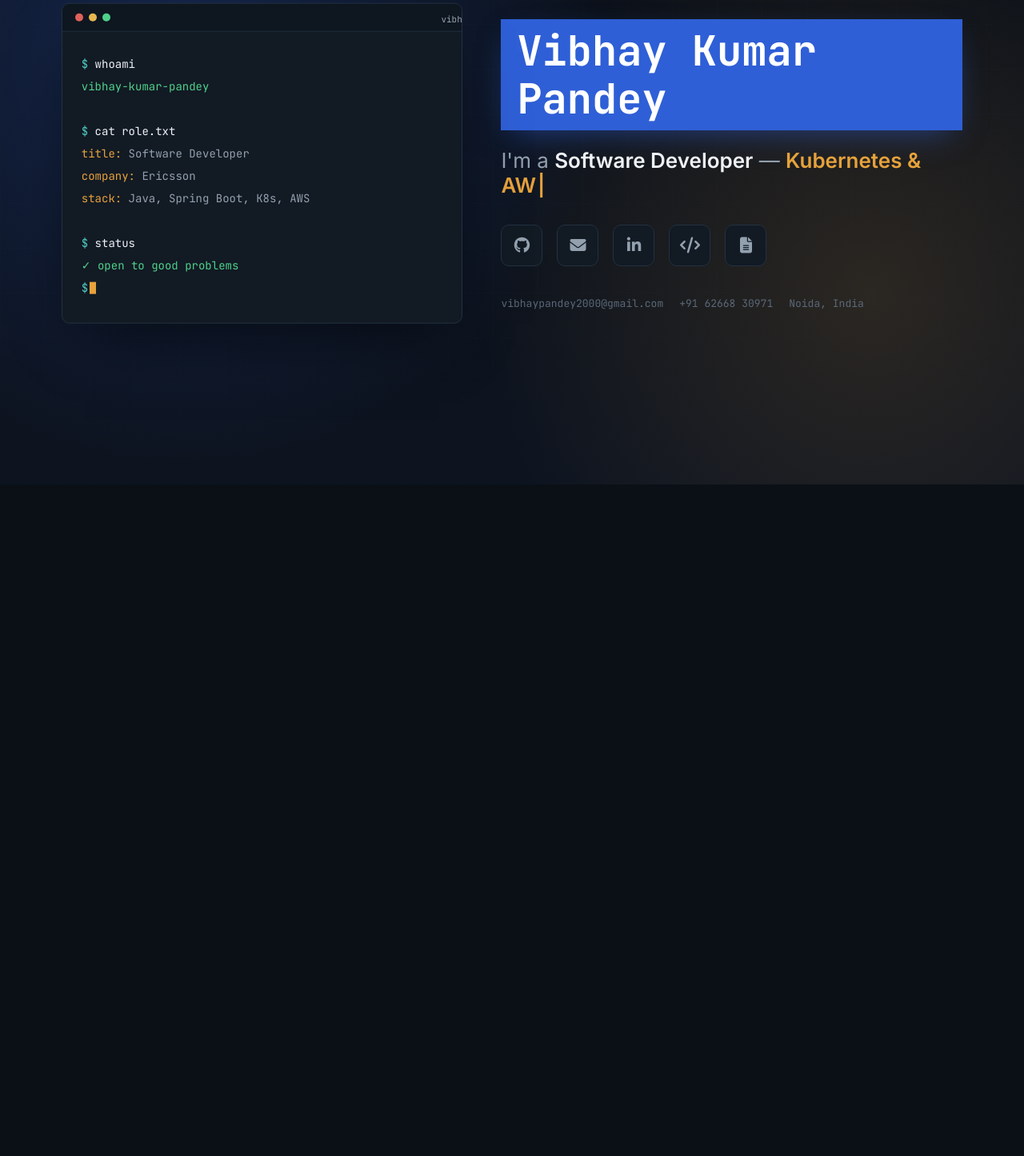
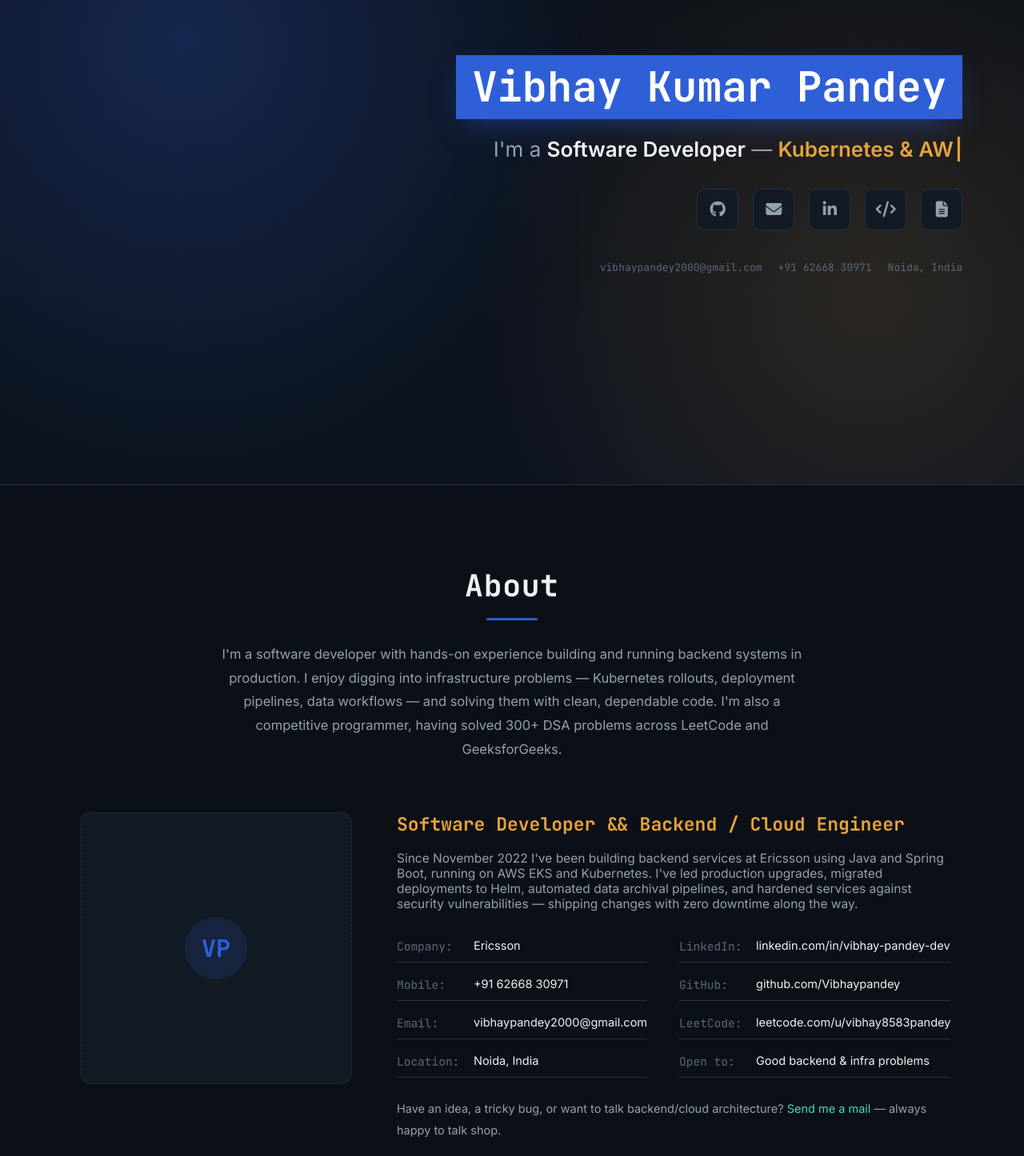
Before and after one commit to Vibhaypandey/Portfolio-website, a plain HTML site: page index.html in a window 1280 px wide. Shown: the part 194-1640 px from the top of the page at 80% size. Before the commit the page ends 800 px from the top, so only its background shows below. Drawn offline with Linux system fonts and the light colour scheme.

Commit message:
Update index.html

```diff
--- a/index.html
+++ b/index.html
@@ -68,37 +68,19 @@
   .hero-grid{
     position:relative; z-index:2;
     width:100%;
-    display:grid;
-    grid-template-columns:1fr 1.15fr;
-    gap:48px;
-    align-items:center;
+    display:flex;
+    justify-content:flex-end;
   }
 
-  /* left: decorative terminal, stands in for the portrait photo */
-  .visual{
-    background:var(--panel);
-    border:1px solid var(--panel-border);
-    border-radius:10px;
-    box-shadow:0 30px 80px -30px rgba(0,0,0,.7);
-    overflow:hidden;
-    transform:translateY(0);
-    animation:float 6s ease-in-out infinite;
+  /* name block */
+  .content{
+    padding:20px 0;
+    max-width:640px;
+    text-align:right;
   }
-  @keyframes float{0%,100%{transform:translateY(0);} 50%{transform:translateY(-10px);}}
-  .visual-bar{display:flex; align-items:center; gap:7px; padding:12px 16px; background:#0e1620; border-bottom:1px solid var(--panel-border);}
-  .visual-bar span{width:10px; height:10px; border-radius:50%;}
-  .visual-bar .r{background:#e0605a;} .visual-bar .y{background:#e6b84f;} .visual-bar .g{background:#4fd18a;}
-  .visual-bar .tag{margin-left:auto; font-family:var(--mono); font-size:11px; color:var(--text-muted);}
-  .visual-body{padding:26px 24px 30px; font-family:var(--mono); font-size:14px; line-height:2; color:var(--text-muted);}
-  .visual-body .p{color:var(--teal);}
-  .visual-body .c{color:var(--text);}
-  .visual-body .ok{color:#4fd18a;}
-  .visual-body .k{color:var(--accent-2);}
-  .caret{display:inline-block; width:8px; height:15px; background:var(--accent-2); vertical-align:middle; margin-left:2px; animation:blink 1s step-end infinite;}
+  .icon-row{justify-content:flex-end;}
+  .subline{justify-content:flex-end;}
   @keyframes blink{50%{opacity:0;}}
-
-  /* right: name block */
-  .content{padding:20px 0;}
   .name-highlight{
     display:inline-block;
     background:var(--accent);
@@ -146,10 +128,88 @@
   }
 
   @media (max-width:860px){
-    .hero-grid{grid-template-columns:1fr; text-align:left;}
-    .visual{order:2;}
-    .content{order:1;}
+    .hero-grid{justify-content:flex-start;}
+    .content{text-align:left; max-width:100%;}
+    .icon-row{justify-content:flex-start;}
+    .subline{justify-content:flex-start;}
     .hero{padding:100px 6vw 60px;}
+  }
+
+  /* ---------- ABOUT ---------- */
+  .about{
+    position:relative;
+    padding:100px 6vw 110px;
+    border-top:1px solid var(--panel-border);
+  }
+  .about-head{text-align:center; margin-bottom:16px;}
+  .about-head h2{
+    font-family:var(--mono); font-weight:700;
+    font-size:clamp(26px, 3.4vw, 38px);
+    letter-spacing:.02em;
+  }
+  .about-head .rule{
+    width:64px; height:3px; background:var(--accent);
+    margin:16px auto 0; border-radius:2px;
+  }
+  .about-intro{
+    max-width:760px; margin:28px auto 64px;
+    text-align:center; color:var(--text-muted); font-size:16.5px; line-height:1.8;
+  }
+
+  .about-grid{
+    display:grid;
+    grid-template-columns:340px 1fr;
+    gap:56px;
+    align-items:start;
+    max-width:1080px;
+    margin:0 auto;
+  }
+
+  .about-photo{
+    width:100%;
+    aspect-ratio:1/1;
+    border-radius:14px;
+    background:var(--panel);
+    border:1px dashed var(--panel-border);
+    display:flex; flex-direction:column; align-items:center; justify-content:center;
+    gap:10px;
+    overflow:hidden;
+  }
+  .about-photo img{width:100%; height:100%; object-fit:cover; display:block;}
+  .about-photo .ph-icon{
+    width:78px; height:78px; border-radius:50%;
+    background:var(--accent-soft, rgba(47,95,214,.15));
+    display:flex; align-items:center; justify-content:center;
+    font-size:30px; color:var(--accent); font-family:var(--mono); font-weight:700;
+  }
+  .about-photo .ph-label{font-family:var(--mono); font-size:12px; color:var(--text-muted);}
+
+  .about-role{
+    color:var(--accent-2); font-family:var(--mono); font-weight:700;
+    font-size:clamp(19px, 2.4vw, 23px); margin-bottom:18px;
+  }
+  .about-body p{color:var(--text-muted); font-size:15.5px; margin-bottom:24px;}
+
+  .about-details{
+    display:grid; grid-template-columns:1fr 1fr; gap:8px 40px;
+    margin-bottom:26px;
+  }
+  .about-details .d-row{
+    display:flex; gap:8px; padding:10px 0; border-bottom:1px solid var(--panel-border);
+    font-size:14.5px;
+  }
+  .about-details .d-row .k{font-family:var(--mono); color:var(--text-faint, #5a6878); min-width:88px;}
+  .about-details .d-row .v{color:var(--text);}
+  .about-details .d-row a.v:hover{color:var(--accent-2);}
+
+  .about-closing{color:var(--text-muted); font-size:14.5px; line-height:1.8;}
+  .about-closing a{color:var(--teal);}
+  .about-closing a:hover{text-decoration:underline;}
+
+  @media (max-width:760px){
+    .about-grid{grid-template-columns:1fr;}
+    .about-photo{max-width:280px; margin:0 auto;}
+    .about-details{grid-template-columns:1fr;}
   }
 </style>
 </head>
@@ -157,26 +217,6 @@
 
 <section class="hero">
   <div class="hero-grid">
-
-    <div class="visual">
-      <div class="visual-bar">
-        <span class="r"></span><span class="y"></span><span class="g"></span>
-        <span class="tag">vibhay@ericsson:~</span>
-      </div>
-      <div class="visual-body">
-        <div><span class="p">$</span> <span class="c">whoami</span></div>
-        <div class="ok">vibhay-kumar-pandey</div>
-        <br>
-        <div><span class="p">$</span> <span class="c">cat role.txt</span></div>
-        <div><span class="k">title:</span> Software Developer</div>
-        <div><span class="k">company:</span> Ericsson</div>
-        <div><span class="k">stack:</span> Java, Spring Boot, K8s, AWS</div>
-        <br>
-        <div><span class="p">$</span> <span class="c">status</span></div>
-        <div class="ok">✓ open to good problems</div>
-        <div><span class="p">$</span><span class="caret"></span></div>
-      </div>
-    </div>
 
     <div class="content">
       <div class="name-highlight">Vibhay Kumar Pandey</div>
@@ -197,6 +237,56 @@
       </div>
     </div>
 
+  </div>
+</section>
+
+<section class="about" id="about">
+  <div class="about-head">
+    <h2>About</h2>
+    <div class="rule"></div>
+  </div>
+  <p class="about-intro">
+    I'm a software developer with hands-on experience building and running backend systems in production.
+    I enjoy digging into infrastructure problems — Kubernetes rollouts, deployment pipelines, data workflows —
+    and solving them with clean, dependable code. I'm also a competitive programmer, having solved 300+ DSA
+    problems across LeetCode and GeeksforGeeks.
+  </p>
+
+  <div class="about-grid">
+    <!-- DUMMY PLACEHOLDER IMAGE — replace src="img/profile.jpg" with your real photo later -->
+    <div class="about-photo">
+      <img src="img/profile.jpg" alt="Vibhay Kumar Pandey" onerror="this.style.display='none'; this.nextElementSibling.style.display='flex';">
+      <div class="ph-icon" style="display:none;">VP</div>
+      <div class="ph-label" style="display:none;">add img/profile.jpg</div>
+    </div>
+
+    <div>
+      <div class="about-role">Software Developer &amp;&amp; Backend / Cloud Engineer</div>
+      <div class="about-body">
+        <p>
+          Since November 2022 I've been building backend services at Ericsson using Java and Spring Boot,
+          running on AWS EKS and Kubernetes. I've led production upgrades, migrated deployments to Helm,
+          automated data archival pipelines, and hardened services against security vulnerabilities —
+          shipping changes with zero downtime along the way.
+        </p>
+      </div>
+
+      <div class="about-details">
+        <div class="d-row"><span class="k">Company:</span><span class="v">Ericsson</span></div>
+        <div class="d-row"><span class="k">LinkedIn:</span><a class="v" href="https://www.linkedin.com/in/vibhay-pandey-dev/" target="_blank" rel="noopener">linkedin.com/in/vibhay-pandey-dev</a></div>
+        <div class="d-row"><span class="k">Mobile:</span><a class="v" href="tel:+916266830971">+91 62668 30971</a></div>
+        <div class="d-row"><span class="k">GitHub:</span><a class="v" href="https://github.com/Vibhaypandey/" target="_blank" rel="noopener">github.com/Vibhaypandey</a></div>
+        <div class="d-row"><span class="k">Email:</span><a class="v" href="mailto:vibhaypandey2000@gmail.com">vibhaypandey2000@gmail.com</a></div>
+        <div class="d-row"><span class="k">LeetCode:</span><a class="v" href="https://leetcode.com/u/vibhay8583pandey/" target="_blank" rel="noopener">leetcode.com/u/vibhay8583pandey</a></div>
+        <div class="d-row"><span class="k">Location:</span><span class="v">Noida, India</span></div>
+        <div class="d-row"><span class="k">Open to:</span><span class="v">Good backend &amp; infra problems</span></div>
+      </div>
+
+      <p class="about-closing">
+        Have an idea, a tricky bug, or want to talk backend/cloud architecture?
+        <a href="mailto:vibhaypandey2000@gmail.com">Send me a mail</a> — always happy to talk shop.
+      </p>
+    </div>
   </div>
 </section>
 
```
